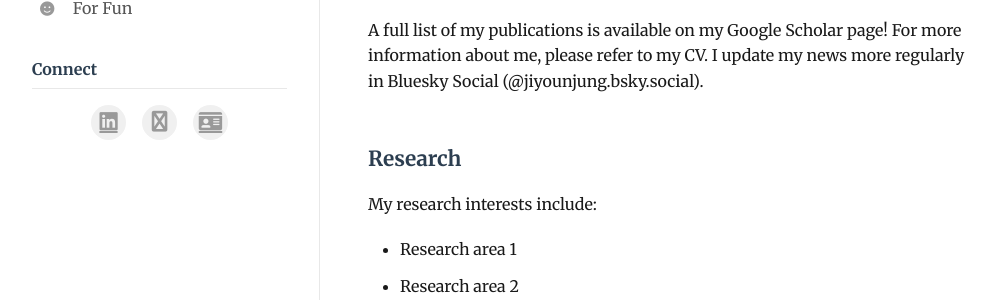
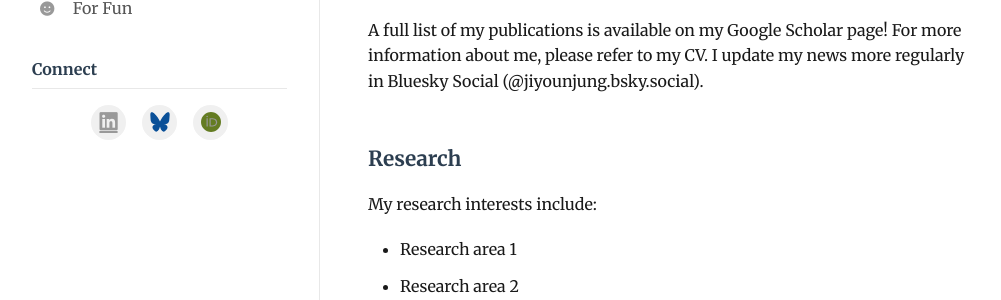
Before and after one commit to jiyoun-jung/jiyounjung, a Jekyll site: the page built from index.html, in a window 1280 px wide and 1150 px high. Shown: the part 677-977 px from the top of the window, without its empty margins (40-1041 px from the left). Built offline with Jekyll 4.4.1, drawn with Linux system fonts in a browser that asks for light colours; some web fonts are replaced.

Commit message:
icon update

```diff
--- a/_includes/sidebar.html
+++ b/_includes/sidebar.html
@@ -27,7 +27,11 @@
     <h3>Connect</h3>
     <div class="social-icons">
       <a href="https://www.linkedin.com/in/jiyounjung/" title="LinkedIn" target="_blank" rel="noopener noreferrer"><i class="fab fa-linkedin"></i></a>
-      <a href="https://bsky.app/profile/jiyounjung.bsky.social" title="Bluesky" target="_blank" rel="noopener noreferrer"><i class="fab fa-cloud"></i></a>
-      <a href="https://orcid.org/0000-0002-9896-1760" title="ORCID" target="_blank" rel="noopener noreferrer"><i class="fas fa-id-card"></i></a>
+      <a href="https://bsky.app/profile/jiyounjung.bsky.social" title="Bluesky" target="_blank" rel="noopener noreferrer">
+        <img src="{{ '/contents/icons/bluesky.svg' | relative_url }}" alt="Bluesky" class="social-icon-svg">
+      </a>
+      <a href="https://orcid.org/0000-0002-9896-1760" title="ORCID" target="_blank" rel="noopener noreferrer">
+        <img src="{{ '/contents/icons/orcid.svg' | relative_url }}" alt="ORCID" class="social-icon-svg">
+      </a>
     </div>
   </div>
--- a/styles.css
+++ b/styles.css
@@ -186,6 +186,17 @@ body {
     color: #555;
     background-color: #e0e0e0;
     transform: translateY(-2px);
+}
+
+.social-icon-svg {
+    width: 20px;
+    height: 20px;
+    filter: brightness(0.6);
+    transition: filter 0.3s ease;
+}
+
+.social-icons a:hover .social-icon-svg {
+    filter: brightness(0.4);
 }
 
 /* Main Content */
```
Also changed, not shown: contents/icons/bluesky.svg (added), contents/icons/linkedin.svg (added), contents/icons/orcid.svg (added).
